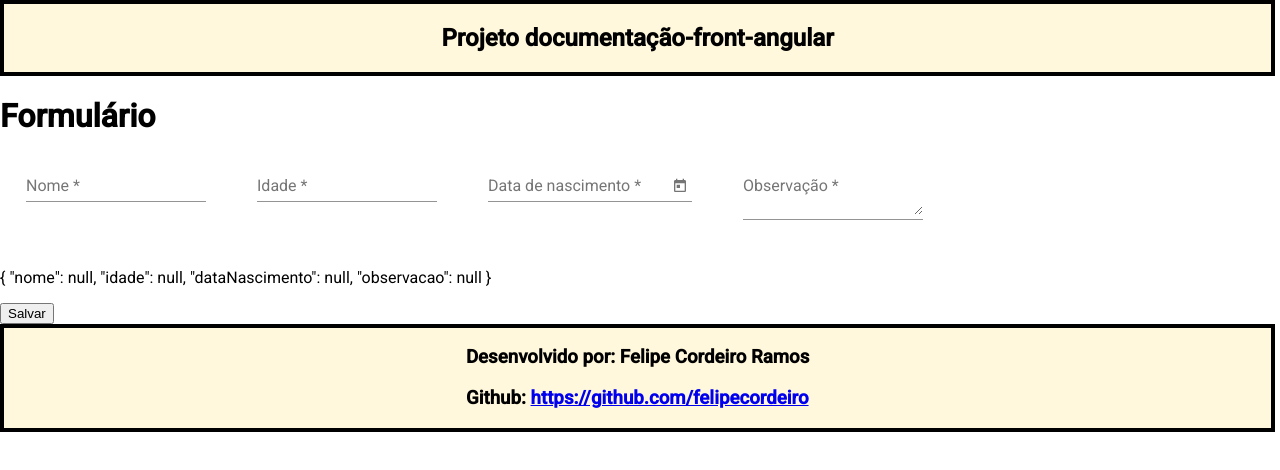
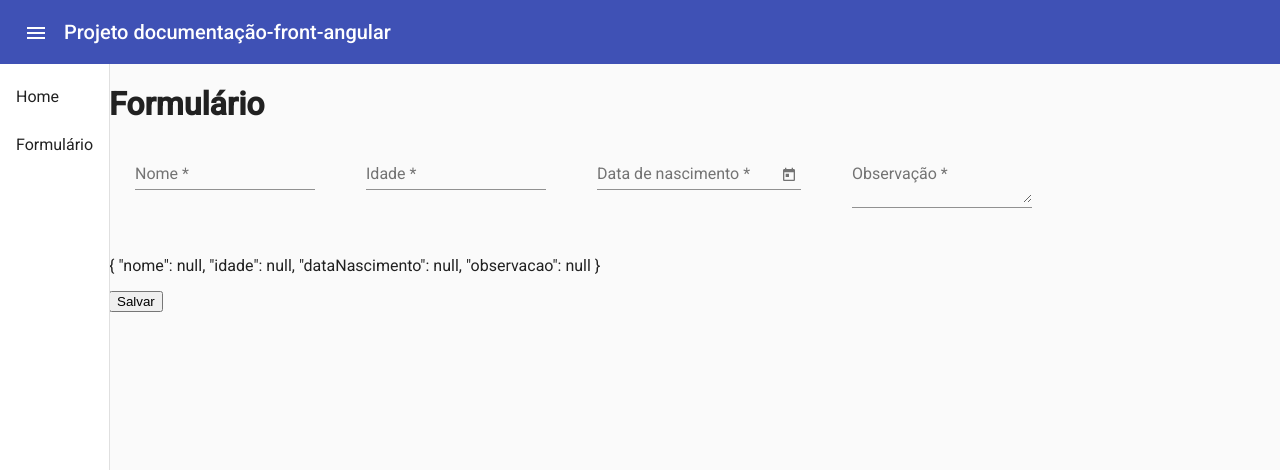
Before and after one commit to felipecordeiro/documentacao-front-angular, an Angular app: page /formulario in a window 1280 px wide. Shown: the top 470 px of the page. Built offline with nearby package versions, Linux system fonts and the light colour scheme; what ngx-papaparse would draw is missing.

Commit message:
feat: Adiciona menu angular material

```diff
--- a/src/app/app.component.html
+++ b/src/app/app.component.html
@@ -1,3 +1,24 @@
-<app-header titulo="Projeto documentação-front-angular"></app-header>
-<router-outlet></router-outlet>
-<app-footer></app-footer>
+<div class="example-container" [class.example-is-mobile]="mobileQuery.matches">
+  <mat-toolbar color="primary" class="example-toolbar">
+    <button mat-icon-button (click)="snav.toggle()">
+      <mat-icon>menu</mat-icon>
+    </button>
+    <h1 class="example-app-name">Projeto documentação-front-angular</h1>
+  </mat-toolbar>
+
+  <mat-sidenav-container class="example-sidenav-container" [style.marginTop.px]="mobileQuery.matches ? 56 : 0">
+    <mat-sidenav #snav [opened]="true" [mode]="mobileQuery.matches ? 'over' : 'side'" [fixedInViewport]="mobileQuery.matches"
+      fixedTopGap="56">
+      <mat-nav-list>
+        <a mat-list-item routerLink="home">Home</a>
+        <a mat-list-item routerLink="formulario">Formulário</a>
+      </mat-nav-list>
+    </mat-sidenav>
+
+    <mat-sidenav-content>
+      <!-- <app-header titulo="Projeto documentação-front-angular"></app-header> -->
+      <router-outlet></router-outlet>
+      <!-- <app-footer></app-footer> -->
+    </mat-sidenav-content>
+  </mat-sidenav-container>
+</div>
--- a/src/app/app.component.scss
+++ b/src/app/app.component.scss
@@ -0,0 +1,31 @@
+.example-container {
+    display: flex;
+    flex-direction: column;
+    position: absolute;
+    top: 0;
+    bottom: 0;
+    left: 0;
+    right: 0;
+}
+
+.example-is-mobile .example-toolbar {
+    position: fixed;
+    /* Make sure the toolbar will stay on top of the content as it scrolls past. */
+    z-index: 2;
+}
+
+h1.example-app-name {
+    margin-left: 8px;
+}
+
+.example-sidenav-container {
+    /* When the sidenav is not fixed, stretch the sidenav container to fill the available space. This
+       causes `<mat-sidenav-content>` to act as our scrolling element for desktop layouts. */
+    flex: 1;
+}
+
+.example-is-mobile .example-sidenav-container {
+    /* When the sidenav is fixed, don't constrain the height of the sidenav container. This allows the
+       `<body>` to be our scrolling element for mobile layouts. */
+    flex: 1 0 auto;
+}
--- a/src/app/app.component.ts
+++ b/src/app/app.component.ts
@@ -1,4 +1,5 @@
-import { Component } from '@angular/core';
+import { MediaMatcher } from '@angular/cdk/layout';
+import { ChangeDetectorRef, Component } from '@angular/core';
 
 @Component({
   selector: 'app-root',
@@ -7,4 +8,19 @@
 })
 export class AppComponent {
   title = 'documentacao-front-angular';
+
+  mobileQuery: MediaQueryList;
+
+  private _mobileQueryListener: () => void;
+
+  constructor(changeDetectorRef: ChangeDetectorRef, media: MediaMatcher) {
+    this.mobileQuery = media.matchMedia('(max-width: 600px)');
+    this._mobileQueryListener = () => changeDetectorRef.detectChanges();
+    this.mobileQuery.addListener(this._mobileQueryListener);
+  }
+
+  ngOnDestroy(): void {
+    this.mobileQuery.removeListener(this._mobileQueryListener);
+  }
+
 }
```
